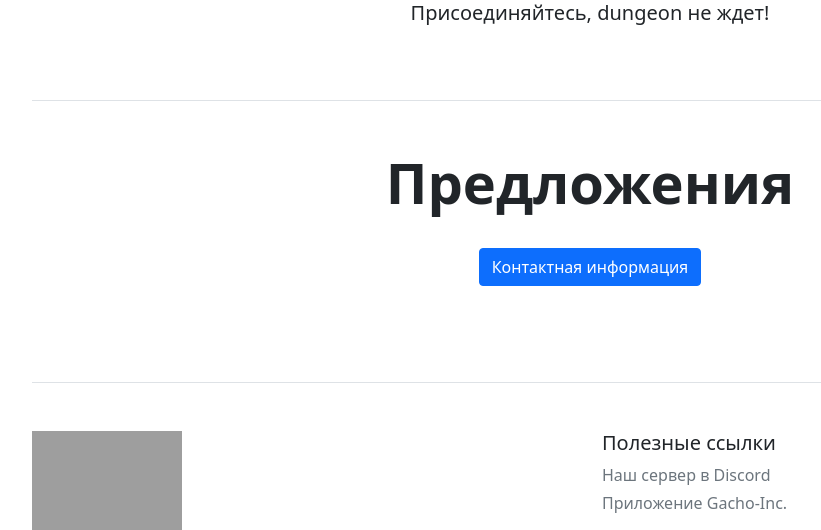
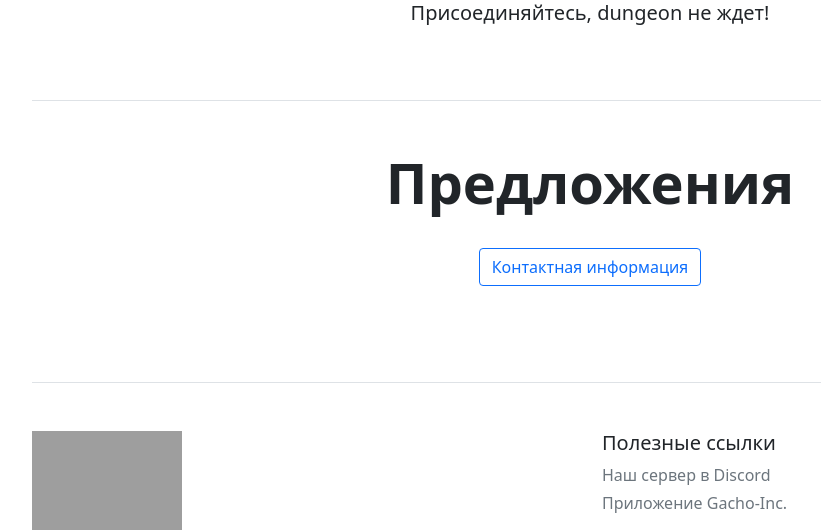
Before and after one commit to sanekakf/Gache-sait, a Flask app: page /about in a window 1280 px wide. Shown: the part 886-1416 px from the top of the page, without its empty margins (50-871 px from the left). Run offline with Flask 2, Linux system fonts and the light colour scheme; some libraries are stand-ins or nearby versions; grey boxes are pictures that could not be loaded.

Commit message:
Update about.html

```diff
--- a/templates/about.html
+++ b/templates/about.html
@@ -18,7 +18,7 @@
 <div class="px-4 py-5 text-center">
     <h2 class="display-4 fw-bold">Предложения</h2>
     <br>
-    <a class="btn btn-primary" data-bs-toggle="offcanvas" href="#offcanvasExample" role="button" aria-controls="offcanvasExample">
+    <a class="btn btn-outline-primary" data-bs-toggle="offcanvas" href="#offcanvasExample" role="button" aria-controls="offcanvasExample">
         Контактная информация
     </a>
 <div class="offcanvas offcanvas-start" tabindex="-1" id="offcanvasExample" aria-labelledby="offcanvasExampleLabel">
@@ -29,7 +29,7 @@
   <div class="offcanvas-body">
     <div>
         <h6>Discord</h6>
-        <p><span class="btn-outline-danger">Мистер Клоун#0777</span></p>
+        <p><span class="btn-outline-danger">Мистер Клоун#1485</span></p>
         <br>
         <h6>Вк</h6>
         <p><a href='https://vk.com/mrclownin' class=" btn-link">Mr.Clown</a></p>
```
